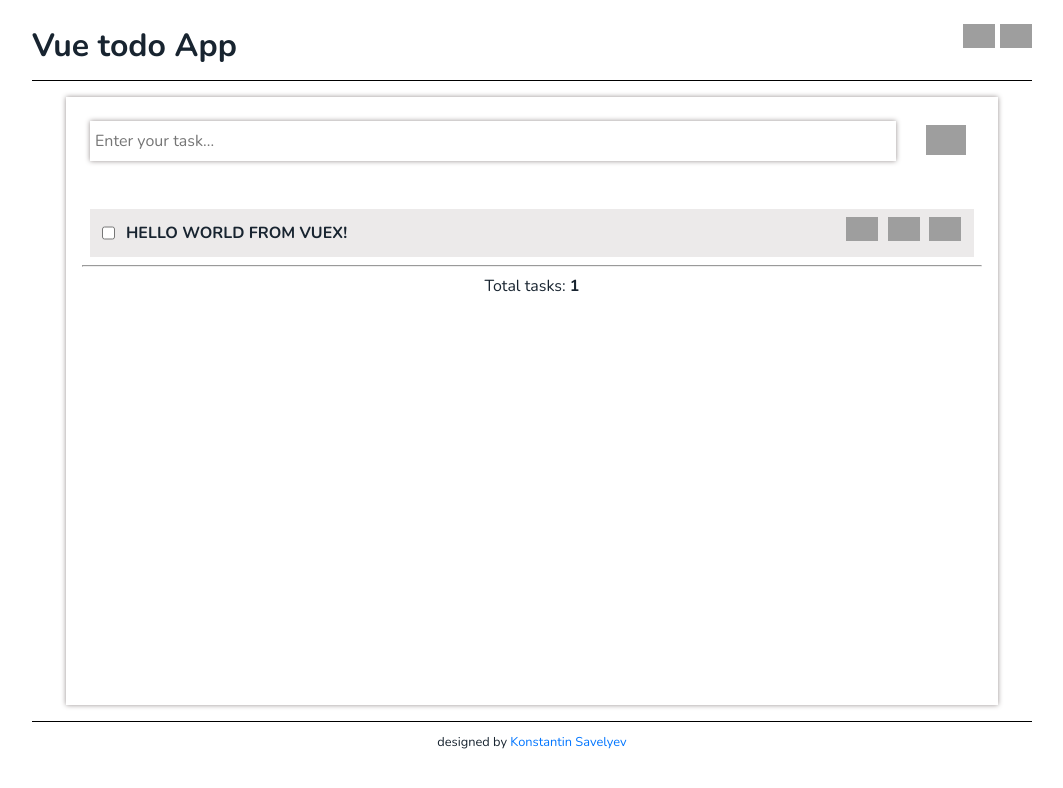
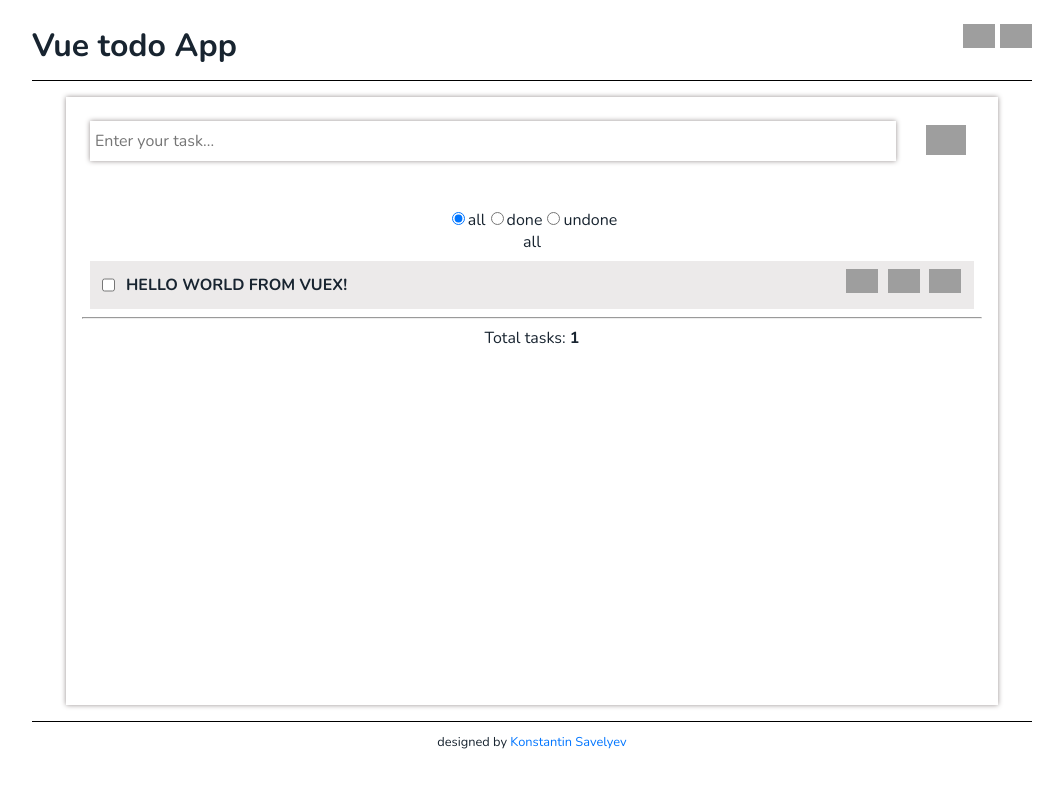
Before and after one commit to Konton022/vue-todo-list-app, a Vue app: page / in a window 1280 px wide. Shown: the top 788 px of the page, without its empty margins (108-1171 px from the left). Built offline with nearby package versions, Linux system fonts and the light colour scheme; grey boxes are pictures that could not be loaded.

Commit message:
init commit

```diff
--- a/src/components/TodoList.vue
+++ b/src/components/TodoList.vue
@@ -1,4 +1,13 @@
 <template>
+		<div class="filteredTodos">
+			<input type="radio" value="all" v-model="filter" checked>
+			<label>all</label>
+			<input type="radio" value="done" v-model="filter">
+			<label>done</label>
+			<input type="radio" value="undone" v-model="filter">
+			<label>undone</label>
+		</div>
+		{{filter}}
 		<ul
 			v-if="allTodosCounter"
 			@dragover.prevent
@@ -24,6 +33,11 @@
 import TodoItem from "@/components/TodoItem.vue"
 import { mapGetters, mapActions } from "vuex"
 export default {
+	data(){
+		return {
+			filter: 'all',
+		}
+	},
 	components: {
 		TodoItem
 	},
@@ -40,11 +54,15 @@ export default {
 			const toIndex = this.allTodos.findIndex(item => item.id === id);
 			this.setDraggedState([fromIndex, toIndex])
 		},
+		// setFilteredTodos(filter){
+		// 	filteredTodos(filter)
+		// }
 	},
 	computed: {
 		...mapGetters([
 			"allTodosCounter",
-			"allTodos"
+			"allTodos",
+			"filteredTodos"
 		]),
 	}
 }
--- a/src/store/index.js
+++ b/src/store/index.js
@@ -80,6 +80,16 @@ const store = createStore({
         allTodosCounter(state) {
             return state.todos.length;
         },
+        filteredTodos(state, filter){
+            switch (filter) {
+                case "done":
+                        return state.todos.filter(item => item.isDone === true)
+                case "undone":
+                    return state.todos.filter(item => item.isDone === true)
+                default:
+                    return state.todos
+            }
+        }
     },
 });
 
```
